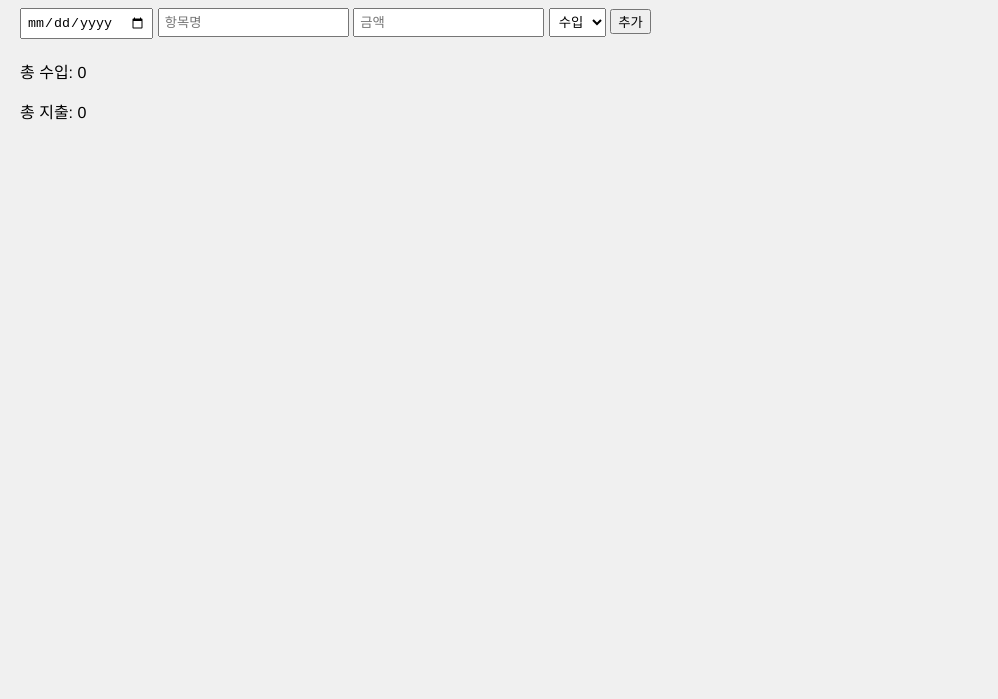
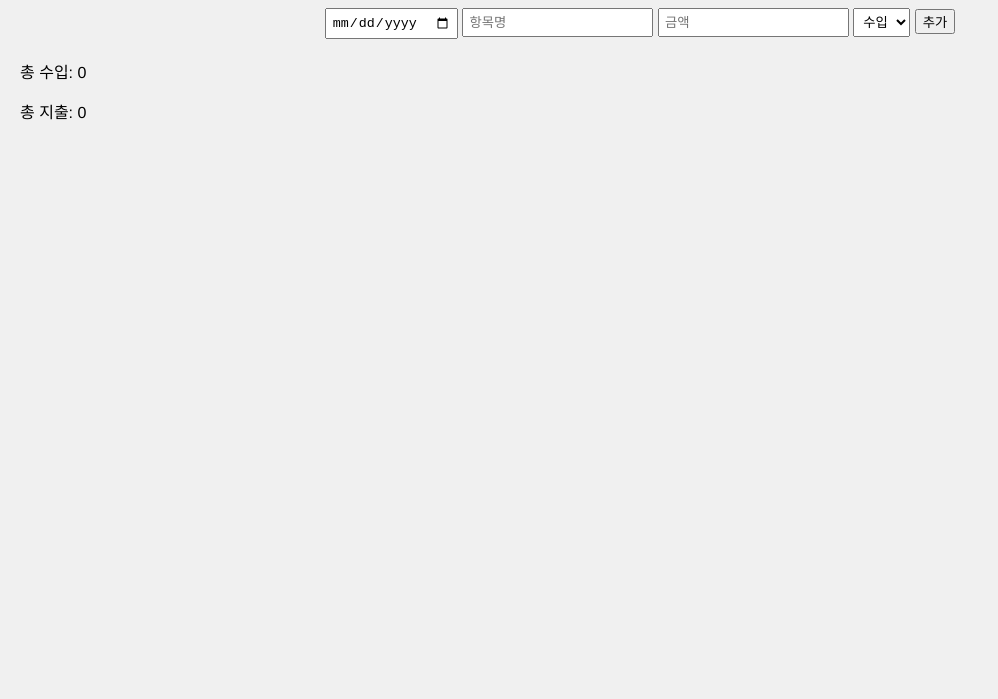
Before and after one commit to jaylineweb/money, a plain HTML site: page index.html in a window 1280 px wide. Shown: the part 101-800 px from the top of the page, without its empty margins (0-998 px from the left). Drawn offline with Linux system fonts and the light colour scheme.

Commit message:
git add .

```diff
--- a/css/style.css
+++ b/css/style.css
@@ -6,7 +6,7 @@ body {font-family:CircularSp,spotify-circular,Helvetica,Arial,sans-serif;margin:
 .wrapper{}
 .title{text-align:center;}
 
-form {margin-bottom:20px;}
+form {margin-bottom:20px;text-align:center;}
 input[type="date"],[type="text"],[type="number"],select[id="type"]{padding:5px;}
 #entries {margin-top:20px;}
 .entry {display:flex;justify-content:space-between;background-color:#fff;margin-bottom:10px;padding:10px;border-radius:5px;box-shadow:0 2px 4px rgba(0,0,0,0.1);}
```
